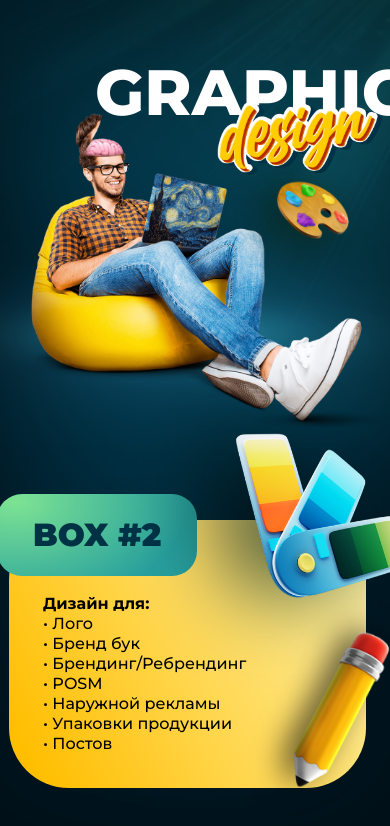
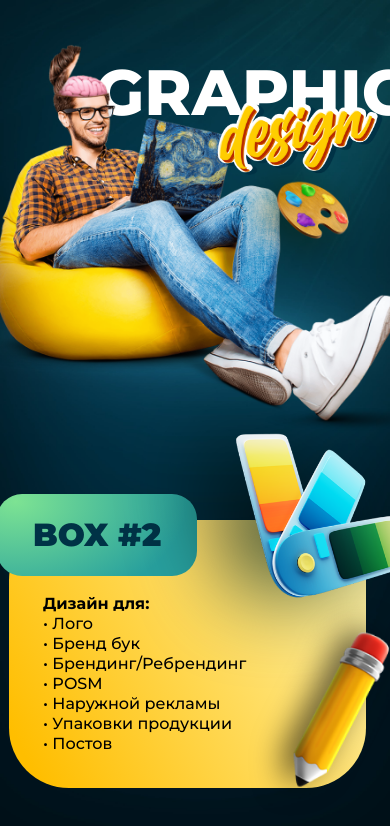
Before and after one commit to Shukhratovich-a/Sano, a React (Create React App) app: page / in a window 390 px wide. Shown: the top 826 px of the page. Built offline with nearby package versions, Linux system fonts and the light colour scheme.

Commit message:
Edit any styles

```diff
--- a/src/Components/Graphic/Graphic.module.scss
+++ b/src/Components/Graphic/Graphic.module.scss
@@ -24,7 +24,6 @@
   background-size: 1920px 1080px;
   background-position: calc(50% + 45px) calc(50% + 13px);
   border-radius: 81px;
-  box-shadow: rgba(99, 99, 99, 0.2) 0px 2px 8px 0px;
   overflow: hidden;
 }
 
@@ -129,7 +128,7 @@
     background-size: contain;
     background-position: center;
     background-repeat: no-repeat;
-    filter: drop-shadow(-11px -3px 15px rgba($color: $black, $alpha: 0.6));
+    filter: drop-shadow(-14px 17px 15px rgba($color: $black, $alpha: 0.6));
   }
 }
 
@@ -218,7 +217,7 @@
   }
 
   .graphic__inner {
-    background-image: url("../../Assets/Images/Graphic/BackgroundMobile.png");
+    background-image: url("../../Assets/Images/Graphic/BackgroundMobile.jpg");
     background-size: cover;
     background-position: center;
     border-radius: unset;
@@ -227,8 +226,7 @@
   .graphic__image {
     top: 50%;
     left: 50%;
-    max-width: 477px;
-    width: 100%;
+    width: 477px;
     height: auto;
   }
 
```
Also changed, not shown: src/Assets/Images/Graphic/BackgroundMobile.jpg (added), src/Assets/Images/Graphic/BackgroundMobile.png (deleted).
